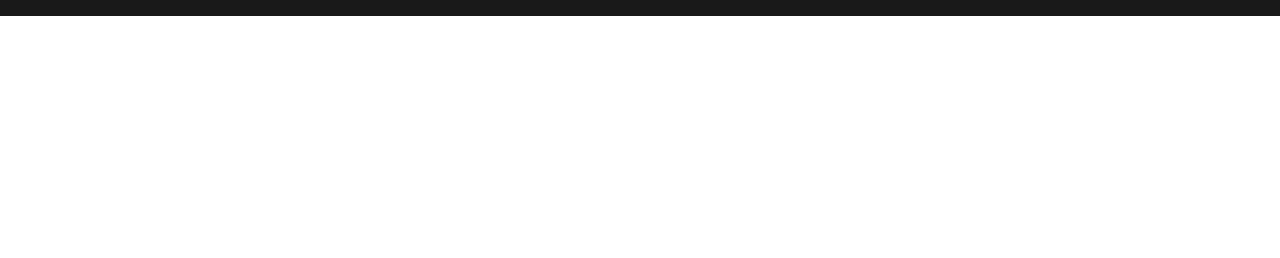
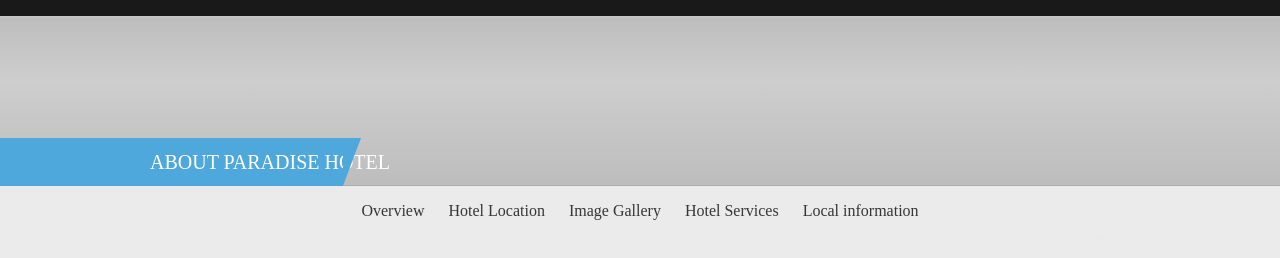
Before and after one commit to vasreb/paradise-hotel, a website: page index.html in a window 1280 px wide. Shown: the part 74-332 px from the top of the page. Drawn offline with nearby package versions, Linux system fonts and the light colour scheme; files that its build step writes are made by us from their sources; files whose address does not match are found by name; a web font is replaced by a local one.

Commit message:
Changed: header; added: part of main

```diff
--- a/index.html
+++ b/index.html
@@ -36,6 +36,41 @@
 			<a class="lang__current" href="#">EN</a>
 		</div>
 	</div>
+
+	<div class="header__space">
+			<div class="header__title-wrap">
+				<div class="header__pseudo-title"></div>
+				<div class="header__title-container">
+					<h1 class="header__title">About Paradise Hotel</h1>
+				</div>
+			</div>
+	</div>
 	</header>
+
+	<main class="main-content">
+	<div class="main-content__wrapper">
+		<div class="sub-menu__border">
+		<nav class="sub-menu main-content__sub-menu">
+			<div class="sub-menu-list">
+				<li class="sub-menu-list__item">
+					<a class="sub-menu-list__link sub-menu-list__link--selected" href="#">Overview</a>
+				</li>
+				<li class="sub-menu-list__item">
+					<a class="sub-menu-list__link" href="#">Hotel Location</a>
+				</li>
+				<li class="sub-menu-list__item">
+					<a class="sub-menu-list__link" href="#">Image Gallery</a>
+				</li>
+				<li class="sub-menu-list__item">
+					<a class="sub-menu-list__link" href="#">Hotel Services</a>
+				</li>
+				<li class="sub-menu-list__item">
+					<a class="sub-menu-list__link" href="#">Local information</a>
+				</li>
+			</div>
+		</nav>
+		</div>
+	</div>
+	</main>
 </body>
 </html>
--- /dev/null
+++ b/src/sass/blocks/body.scss
@@ -0,0 +1,3 @@
+body {
+	background-color: rgb(235, 235, 235);
+}
--- a/src/sass/blocks/header.scss
+++ b/src/sass/blocks/header.scss
@@ -1,17 +1,74 @@
 .header {
-	display: flex;
-	flex-direction: row;
-	height: 90px;
 	width: 100%;
 	background-color: rgb(25,25,25);
 }
 
 .header__wrapper {
+	height: 90px;
 	margin-left: auto;
 	margin-right: auto;
-	width: 980px;
+	width: $PC-wrap;
 	display: flex;
 	flex-direction: row;
 	align-items: center;
 	justify-content: space-between;
 }
+
+.header__space {
+	height: 170px;
+	background: linear-gradient(0deg, rgb(172, 172, 172) 0%,
+		rgb(172, 172, 172) 0.5%, rgb(189, 189, 189) 0.5%, rgb(206, 206, 206) 62%,
+		rgb(189, 189, 189) 99%, rgb(196, 196, 196) 99%, rgb(196, 196, 196) 100% );
+	padding-top: 122px;
+	box-sizing: border-box;
+}
+
+.header__title-container {
+	height: 48px;
+	width: 193px;
+	background-color: $main-blue;
+	display: flex;
+	flex-direction: row;
+	position: relative;
+
+	&::after {
+		content: "";
+		position: absolute;
+		width: 0;
+		height: 0;
+		right: -18px;
+		border-top: 48px solid $main-blue;
+		border-right: 18px solid transparent;
+	}
+
+}
+
+.header__title {
+	font-family: "DaxCondensed Light";
+	@include sharpfont;
+	font-size: 20px;
+	text-transform: uppercase;
+	color: #fff;
+	margin-top: auto;
+	margin-bottom: auto;
+	flex-shrink: 0;
+}
+
+
+.header__title-wrap {
+	width: $PC-wrap;
+	margin-left: auto;
+	margin-right: auto;
+	display: block;
+	margin-top: 0;
+	position: relative;
+ }
+
+.header__pseudo-title {
+	height: 48px;
+	background-color: $main-blue;
+	position: absolute;
+	left: -9999px;
+	width: 9999px; //поехавший костыль, потом переделать
+	z-index: 0;
+}
--- a/src/sass/blocks/logo.scss
+++ b/src/sass/blocks/logo.scss
@@ -22,7 +22,7 @@
 	font-family: 'DaxCondensed Light';
 	font-size: 28px;
 	color: #fff;
-	font-weight: 200;
+	@include sharpfont;
 	white-space: nowrap;
 }
 
--- /dev/null
+++ b/src/sass/blocks/main-content.scss
@@ -0,0 +1,5 @@
+.main-content__wrapper {
+	width: $PC-wrap;
+	margin-left: auto;
+	margin-right: auto;
+}
--- /dev/null
+++ b/src/sass/blocks/sub-menu-list.scss
@@ -0,0 +1,24 @@
+.sub-menu-list {
+	width: 100%;
+	height: 100%;
+	list-style: none;
+	margin: 0;
+	display: flex;
+	flex-direction: row;
+	justify-content: center;
+	align-items: center;
+}
+
+.sub-menu-list__item {
+	padding: 0px 12px;
+}
+
+.sub-menu-list__link {
+	font-family: "OpenSans Light";
+	color: #373535;
+	text-decoration: none;
+}
+
+.sub-menu-list__link--selected {
+	font-family: "OpenSans Bold";
+}
--- /dev/null
+++ b/src/sass/blocks/sub-menu.scss
@@ -0,0 +1,27 @@
+.sub-menu {
+	width: 100%;
+	position: relative;
+	height: 51px;
+	background-image: linear-gradient(left, transparent 0%,
+		rgb(251, 251, 251) 30%, rgb(251, 251, 251), rgb(251, 251, 251) 60%, transparent 100%);
+&::before {
+	content: "";
+	height: 1px;
+	width: 100%;
+	bottom: 0px;
+	position: absolute;
+	padding-bottom: 1px;
+	background-image: linear-gradient(left, transparent 0%, #fff 10%,
+		#fff 90%, transparent 100% );
+	}
+	&::after {
+		position: absolute;
+		width: 980px;
+		height: 5px;
+		content: "";
+		bottom: -5px;
+        background-image: linear-gradient(bottom, transparent, rgb(189, 189, 189));
+        box-shadow: inset -200px 0px 230px -100px rgb(235, 235, 235),
+        			inset 200px 0px 230px -100px rgb(235, 235, 235);
+	}
+}
--- a/src/sass/fonts.scss
+++ b/src/sass/fonts.scss
@@ -15,3 +15,9 @@
   src: url("../fonts/OpenSansLight.ttf");
   font-style: normal;
 }
+
+@font-face {
+  font-family: "OpenSans Bold";
+  src: url("../fonts/OpenSansBold.ttf");
+  font-style: normal;
+}
--- a/src/sass/mixins.scss
+++ b/src/sass/mixins.scss
@@ -0,0 +1,5 @@
+@mixin sharpfont {
+
+font-weight:  200;
+
+}
--- a/src/sass/style.scss
+++ b/src/sass/style.scss
@@ -3,7 +3,11 @@
 @import "normalize.css";
 @import "fonts.scss";
 
+@import "blocks/body.scss";
 @import "blocks/logo.scss";
 @import "blocks/header.scss";
 @import "blocks/nav-list.scss";
 @import "blocks/lang.scss";
+@import "blocks/sub-menu.scss";
+@import "blocks/sub-menu-list.scss";
+@import "blocks/main-content.scss";
--- a/src/sass/variables.scss
+++ b/src/sass/variables.scss
@@ -1,2 +1,3 @@
 $line-grey: #3b3b3b;
 $main-blue: #4fa8dc;
+$PC-wrap: 980px;
```
